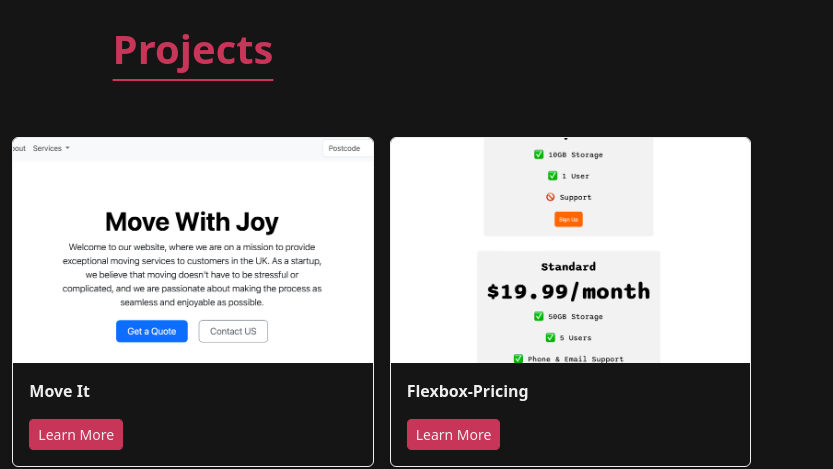
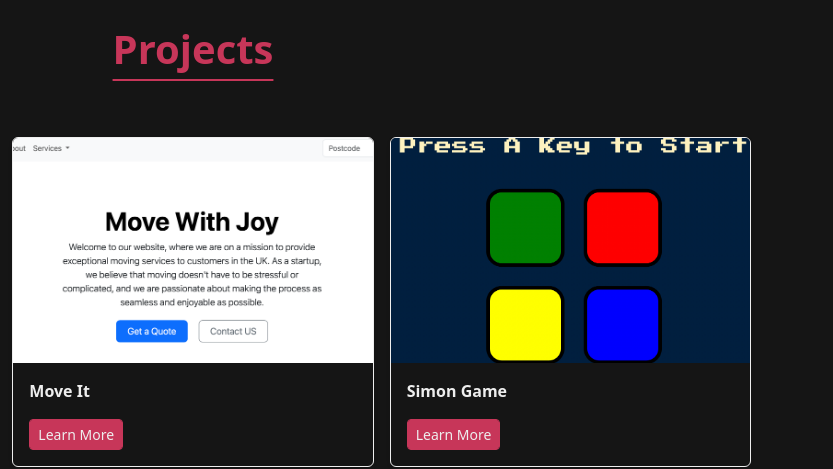
Before and after one commit to Lifted-Joshua/HTML-CSS-Portfolio, a plain HTML site: page index.html in a window 1280 px wide. Shown: the part 1720-2189 px from the top of the page, 447-1280 px from the left. Drawn offline with nearby package versions, Linux system fonts and the light colour scheme.

Commit message:
Included The Simon Game in projects section.

```diff
--- a/index.html
+++ b/index.html
@@ -219,12 +219,12 @@
           </div>
           <div class="col">
             <div class="card shadow-sm projects-card">
-              <img src="./Images/Flexbox-pricing.png" class="img-fluid card-img-top" alt="Flexbox-Pricing img">
+              <img src="./Images/Simon_game_screenshot.png" class="img-fluid card-img-top" alt="Flexbox-Pricing img">
               <div class="card-body">
-                <p class="card-text">Flexbox-Pricing</p>
+                <p class="card-text">Simon Game</p>
                 <div class="d-flex justify-content-between align-items-center">
                   <div class="btn-group projects-button">
-                    <a href="./Project-links/Flexbox-pricing/index.html" class="btn btn-sm btn-outline-secondary project-button">Learn More</a>
+                    <a href="https://lifted-joshua.github.io/The-Simon-Game/" class="btn btn-sm btn-outline-secondary project-button">Learn More</a>
                   </div>
 
                 </div>
```
Also changed, not shown: Images/Simon_game_screenshot.png (added).
